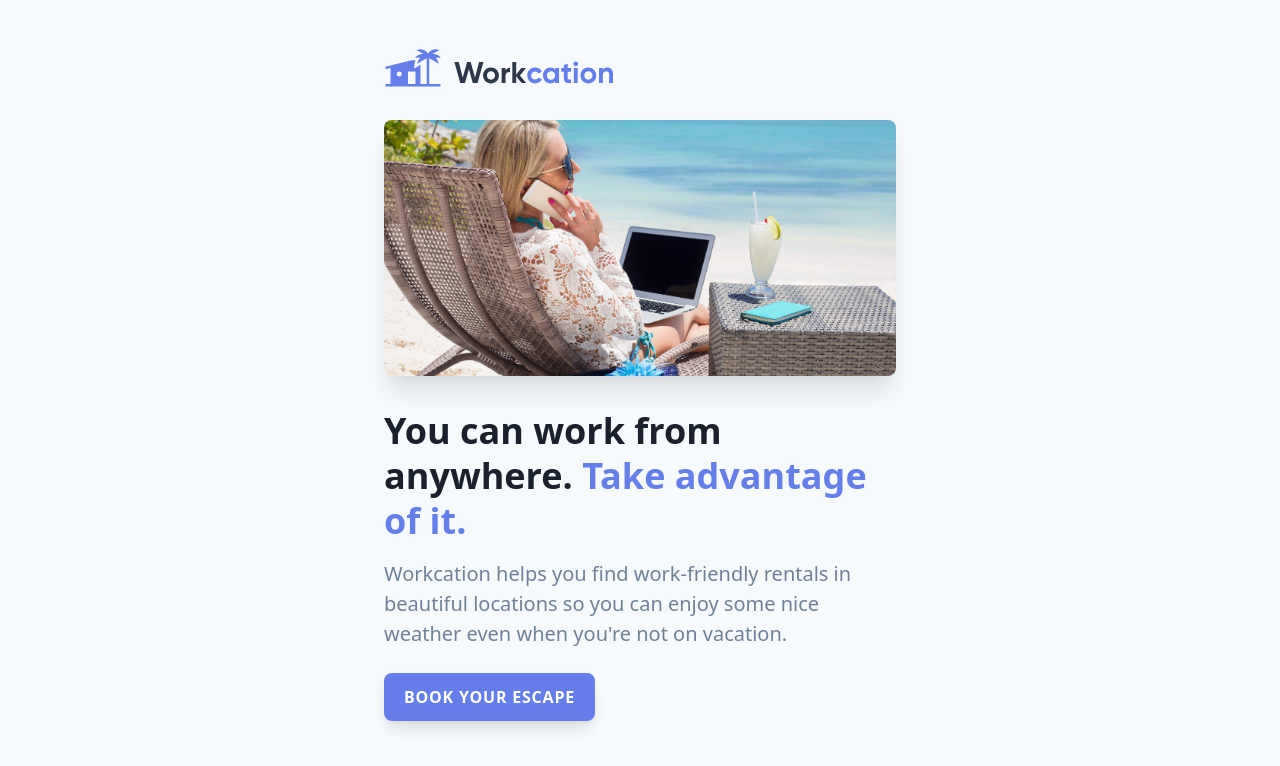
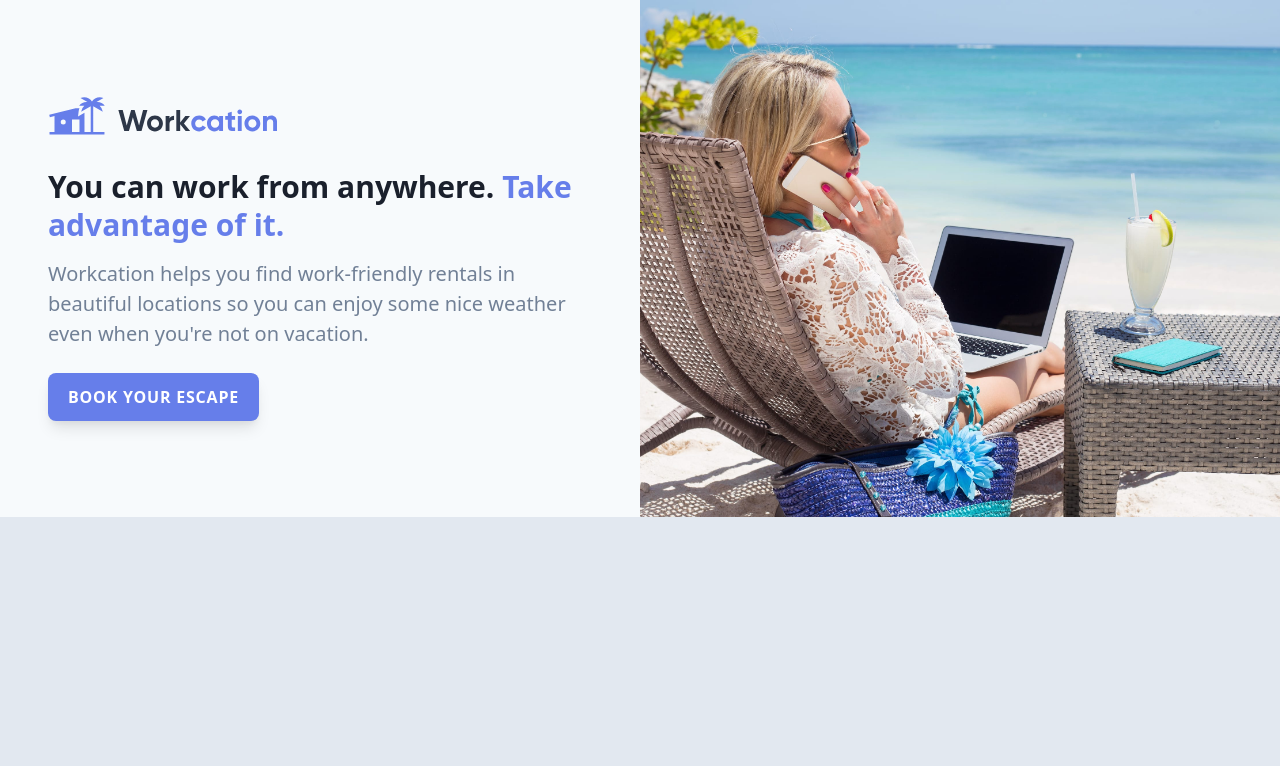
Before and after one commit to zhaoshengjun/learn-tailwindcss, a website: page public/index.html in a window 1280 px wide. Drawn offline with nearby package versions, Linux system fonts and the light colour scheme; files that its build step writes are made by us from their sources.

Commit message:
lg viewpoint

```diff
--- a/public/index.html
+++ b/public/index.html
@@ -7,24 +7,27 @@
 		<title>Document</title>
 		<link rel="stylesheet" href="./styles.css" />
 	</head>
-	<body class="bg-gray-100">
-		<div class="px-8 py-12 max-w-md mx-auto sm:max-w-xl">
+	<body class="bg-gray-300">
+		<div class="flex bg-gray-100">
+			<div
+				class="px-8 py-12 max-w-md mx-auto sm:max-w-xl lg:max-w-full lg:w-1/2 lg:py-24 lg:px-12"
+			>
 				<img class="h-10" src="./img/logo.svg" alt="Workcation" />
 				<img
-				class="mt-6 rounded-lg shadow-xl sm:mt-8 sm:h-64 sm:w-full sm:object-cover sm:object-center"
+					class="mt-6 rounded-lg shadow-xl sm:mt-8 sm:h-64 sm:w-full sm:object-cover sm:object-center lg:hidden"
 					src="./img/beach-work.jpg"
 					alt="Woman workcationing on the beach"
 				/>
 				<h1
-				class="mt-6 text-2xl font-bold text-gray-900 leading-tight sm:text-4xl sm:mt-8"
+					class="mt-6 text-2xl font-bold text-gray-900 leading-tight sm:text-4xl sm:mt-8 lg:text-3xl"
 				>
 					You can work from anywhere.
 					<span class="text-indigo-500">Take advantage of it.</span>
 				</h1>
 				<p class="mt-2 text-gray-600 sm:text-xl sm:mt-4">
 					Workcation helps you find work-friendly rentals in beautiful
-				locations so you can enjoy some nice weather even when you're
-				not on vacation.
+					locations so you can enjoy some nice weather even when
+					you're not on vacation.
 				</p>
 				<div class="mt-4 sm:mt-6">
 					<a
@@ -34,5 +37,13 @@
 					>
 				</div>
 			</div>
+			<div class="hidden lg:block lg:w-1/2 lg:relative">
+				<img
+					class="absolute inset-0 h-full w-full object-center object-cover"
+					src="./img/beach-work.jpg"
+					alt="Woman workcationing on the beach"
+				/>
+			</div>
+		</div>
 	</body>
 </html>
```
Lines whose indentation alone changed are shown as unchanged.
